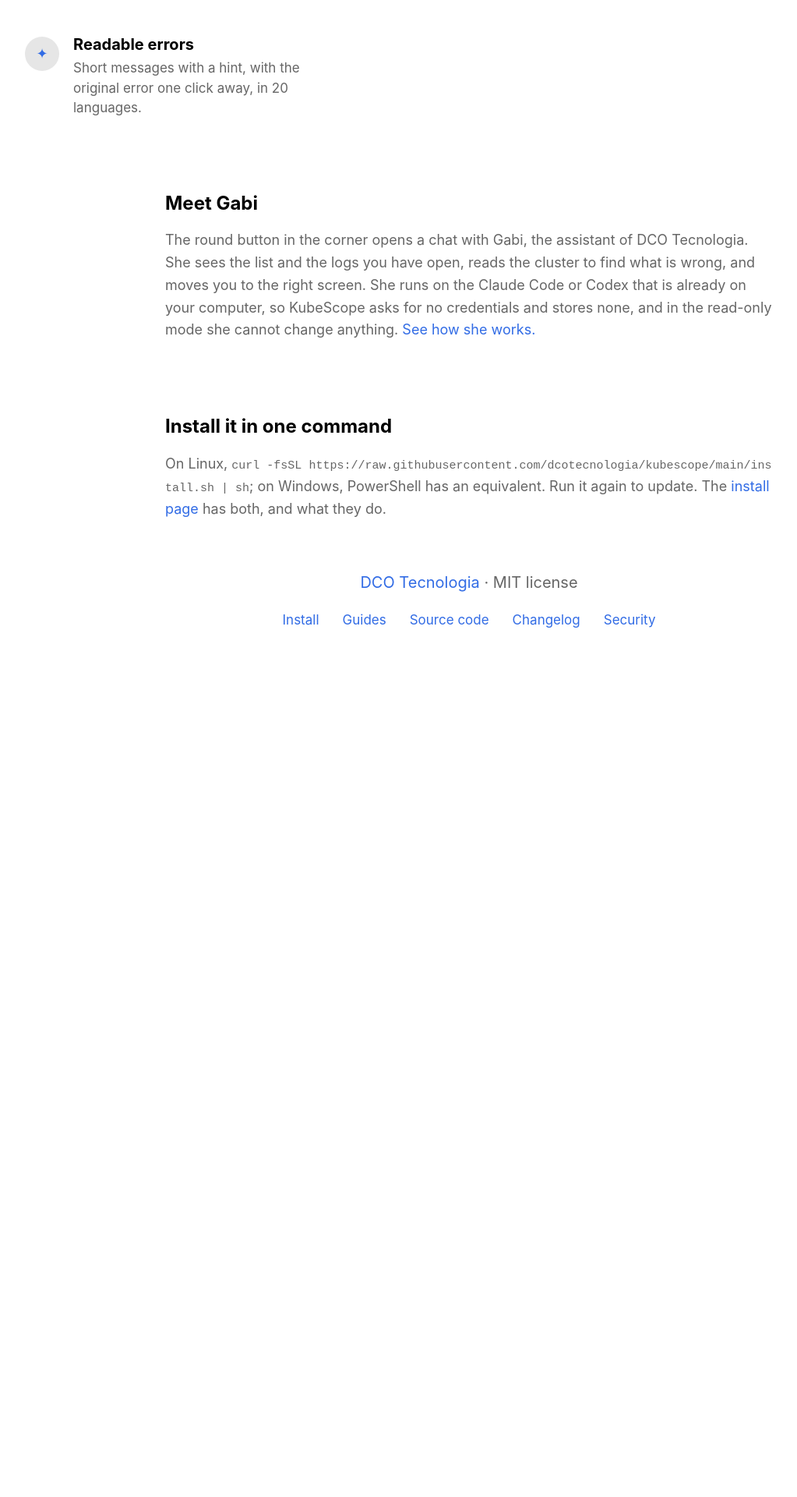
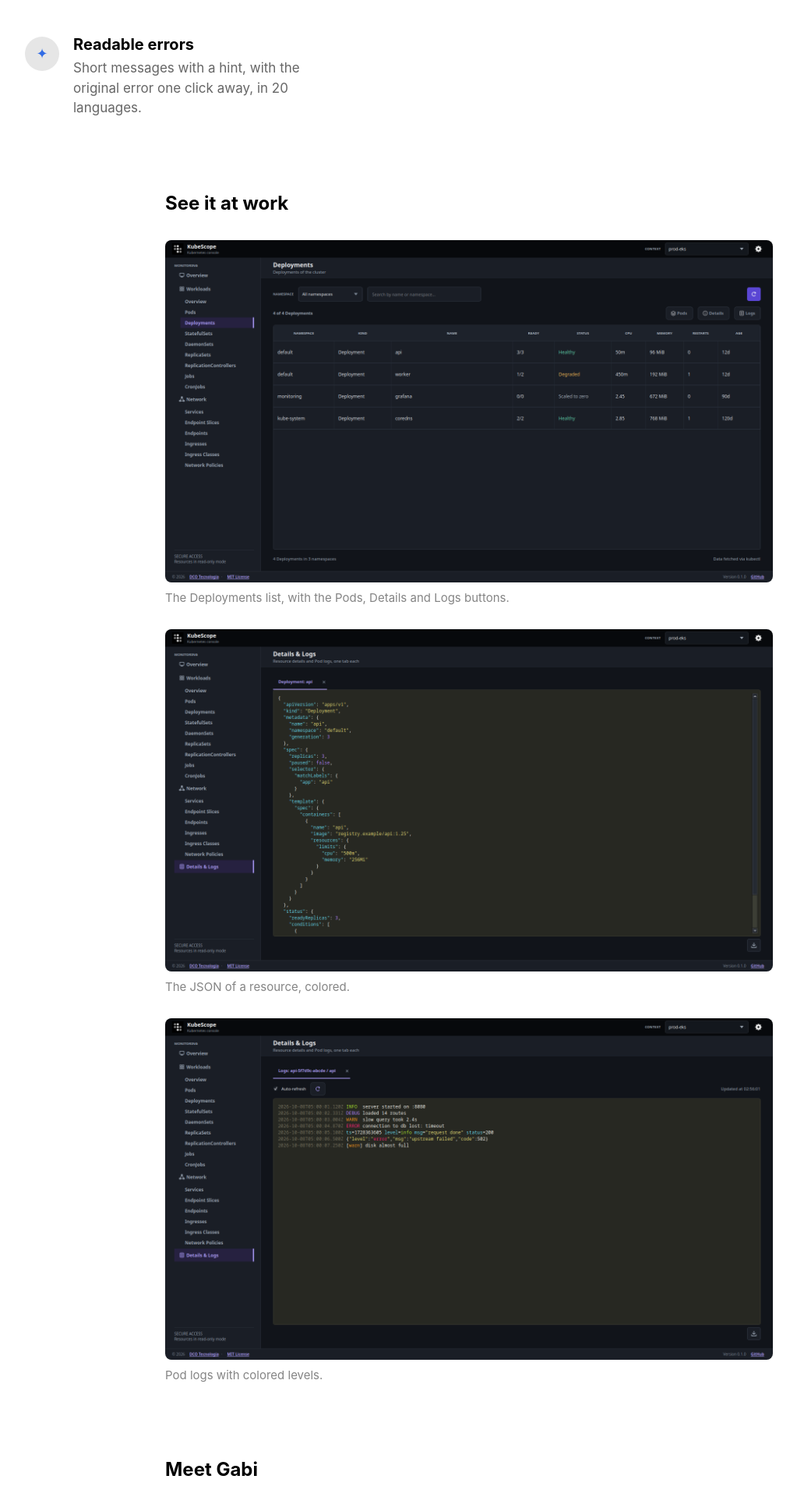
Before and after one commit to dcotecnologia/kubescope, a Jekyll site: the page built from docs/index.md, in a window 1280 px wide. Shown: the part 1541-3461 px from the top of the page at 78% size, without its empty margins (38-1061 px from the left). Built offline with Jekyll 4.4.1, drawn with Linux system fonts in a browser that asks for light colours; comment, search, counter and statistics services are not loaded; before the commit the page ends 2415 px from its top, so only the background shows below that.

Commit message:
docs: show the deployments, details and logs screens in the README and the site
The README and the Pages home only showed the overview. They now also show the
Deployments list, the resource details and the Pod logs, from the store
screenshots already in the repository.

```diff
--- a/docs/_sass/layout.scss
+++ b/docs/_sass/layout.scss
@@ -260,4 +260,8 @@ footer {
 
 	h2 { color: $feature-title-color; margin-bottom: 14px; }
 	code { font-size: 1.5rem; word-break: break-all; }
+
+	figure { margin: 28px 0 0; }
+	figure img { display: block; max-width: 100%; border-radius: 8px; }
+	figcaption { margin-top: 8px; font-size: 1.5rem; opacity: 0.8; }
 }
--- a/docs/index.md
+++ b/docs/index.md
@@ -3,6 +3,21 @@ layout: default
 ---
 
 <!-- markdownlint-disable MD041 -->
+<div class="more">
+ <h2>See it at work</h2>
+ <figure>
+  <img src="{{ '/screenshots/store/deployments-dark.png' | relative_url }}" alt="The Deployments list" loading="lazy">
+  <figcaption>The Deployments list, with the Pods, Details and Logs buttons.</figcaption>
+ </figure>
+ <figure>
+  <img src="{{ '/screenshots/store/details-dark.png' | relative_url }}" alt="The JSON of a resource" loading="lazy">
+  <figcaption>The JSON of a resource, colored.</figcaption>
+ </figure>
+ <figure>
+  <img src="{{ '/screenshots/store/logs-dark.png' | relative_url }}" alt="Pod logs" loading="lazy">
+  <figcaption>Pod logs with colored levels.</figcaption>
+ </figure>
+</div>
 <div class="more">
  <h2>Meet Gabi</h2>
  <p>The round button in the corner opens a chat with Gabi, the assistant of DCO Tecnologia. She sees the list and the logs you have open, reads the cluster to find what is wrong, and moves you to the right screen. She runs on the Claude Code or Codex that is already on your computer, so KubeScope asks for no credentials and stores none, and in the read-only mode she cannot change anything. <a href="{{ '/assistant/' | relative_url }}" target="_self">See how she works.</a></p>
```
Also changed, not shown: CHANGELOG.md, README.md, src/kubescope/assets/CHANGELOG.md.
